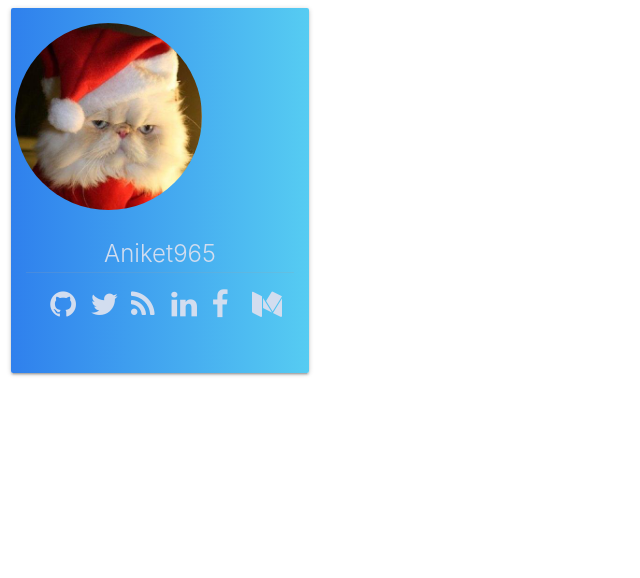
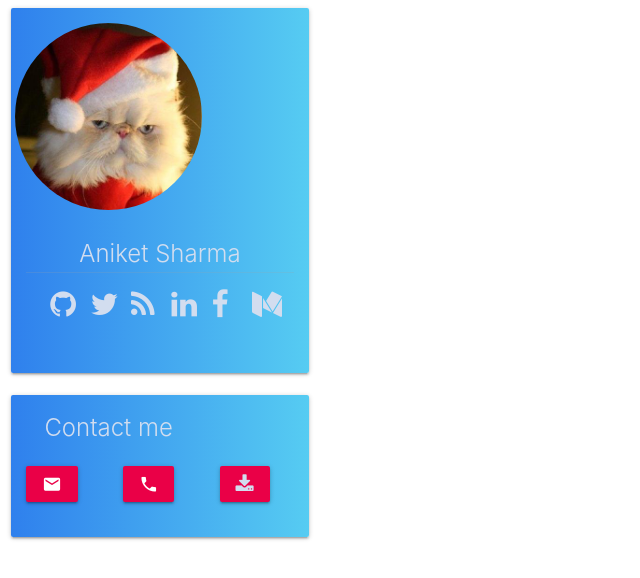
Before and after one commit to Aniket965/dashbord, a plain HTML site: page public/index.html in a window 1280 px wide. Shown: the whole page, without its empty margins (0-640 px from the left). Drawn offline with nearby package versions, Linux system fonts and the light colour scheme.

Commit message:
contact view added

```diff
--- a/public/css/style.css
+++ b/public/css/style.css
@@ -1,6 +1,7 @@
-.fa{
-    color:#d2ddef;
+.fa {
+    color: #d2ddef;
 }
+
 .fa-twitter:hover {
     color: #00aced;
 }
@@ -25,16 +26,31 @@
     color: #0077B5;
 }
 
-.grad{
+.grad {
+    background: #56CCF2;
+    /* fallback for old browsers */
+    background: -webkit-linear-gradient(to right, #2F80ED, #56CCF2);
+    /* Chrome 10-25, Safari 5.1-6 */
+    background: linear-gradient(to right, #2F80ED, #56CCF2);
+    /* W3C, IE 10+/ Edge, Firefox 16+, Chrome 26+, Opera 12+, Safari 7+ */
+}
 
-background: #56CCF2;  /* fallback for old browsers */
-background: -webkit-linear-gradient(to right, #2F80ED, #56CCF2);  /* Chrome 10-25, Safari 5.1-6 */
-background: linear-gradient(to right, #2F80ED, #56CCF2); /* W3C, IE 10+/ Edge, Firefox 16+, Chrome 26+, Opera 12+, Safari 7+ */
-
-}
-.card{
+.card {
     padding: 1rem;
 }
-.card-title{
-    color:#d2ddef;
+
+.card-title {
+    color: #d2ddef;
+    margin: 0;
 }
+
+.nomarg {
+    margin: 0!important;
+}
+
+.nopad {
+    padding: 0;
+}
+.lv{
+    background: #ea0047;
+}
--- a/public/index.html
+++ b/public/index.html
@@ -6,19 +6,20 @@
     <meta name="viewport" content="width=device-width, initial-scale=1.0">
     <script src="https://code.jquery.com/jquery-3.1.1.slim.min.js"></script>
     <link href="https://cdnjs.cloudflare.com/ajax/libs/font-awesome/4.7.0/css/font-awesome.min.css" rel="stylesheet">
+    <link href="https://fonts.googleapis.com/icon?family=Material+Icons" rel="stylesheet">
     <script src="https://cdnjs.cloudflare.com/ajax/libs/materialize/0.98.2/js/materialize.min.js"></script>
     <title>Aniket965 point kom</title>
   </head>
   <body>
     <div class="app">
       <div class="upper-view">
-        <div class="row">
-          <div class="col s12 m3 l3">
+        <div class="row nomarg">
+          <div class="col s12 m12 l3 nopad nomarg">
             <div class="portfolio-view">
               <div class="card hoverable grad">
                 <div class="portfolio">
                   <div class="row portfolio-img container"><img src="asserts/img/me.jpg" class="circle responsive-img hoverable pad"></div><span class="card-title">
-                    <div class="center-align">Aniket965</div></span>
+                    <div class="center-align">Aniket Sharma</div></span>
                 </div>
                 <div class="card-action">
                   <div class="row">
@@ -34,14 +35,27 @@
             </div>
           </div>
           <div class="col s12 m9 l9">
-            <div class="links-view"></div>
+            <div class="showcase-view"></div>
           </div>
         </div>
       </div>
       <div class="lower-view">
         <div class="row">
-          <div class="col s0 m3 l3">
-            <div class="showcase-view"></div>
+          <div class="col s12 m12 l3">
+            <div class="links-view">
+              <div class="card hoverable grad">
+                <div class="row container center-align">
+                  <div class="col s12 m12 l12">
+                    <div class="card-title center-align">Contact me </div>
+                  </div>
+                </div>
+                <div class="row">
+                  <div class="col s4 m4 l4"><a class="waves-effect waves-light btn lv"> <i class="material-icons">email</i></a></div>
+                  <div class="col s4 m4 l4"><a class="waves-effect waves-light btn lv"> <i class="material-icons">phone</i></a></div>
+                  <div class="col s4 m4 l4"><a class="waves-effect waves-light btn lv"> <i class="fa fa-download"></i></a></div>
+                </div>
+              </div>
+            </div>
           </div>
           <div class="col s12 m9 l9">
             <div class="skills-view"></div>
```
Also changed, not shown: public/asserts/img/blur.jpg (deleted), 4 other files.
